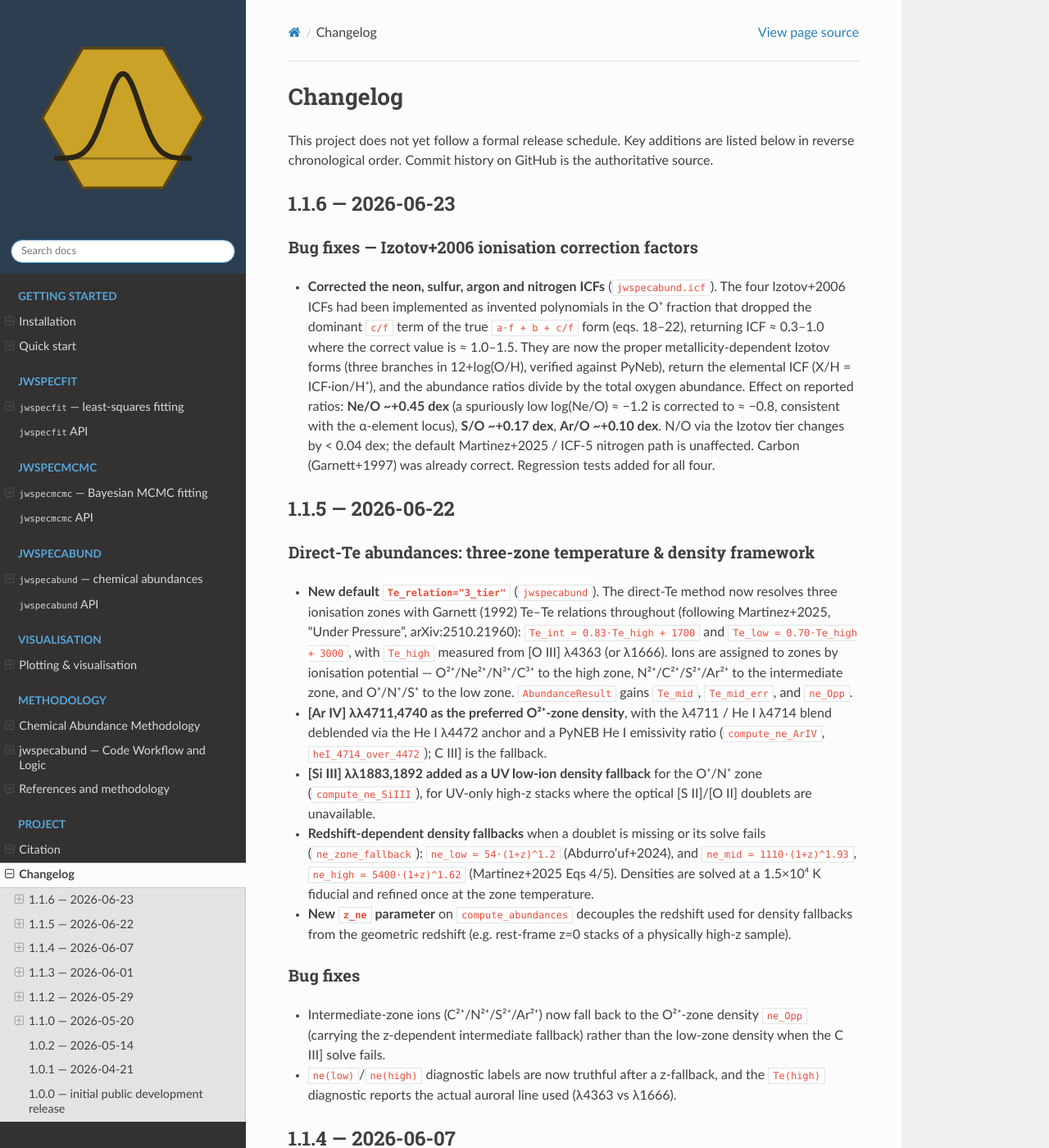
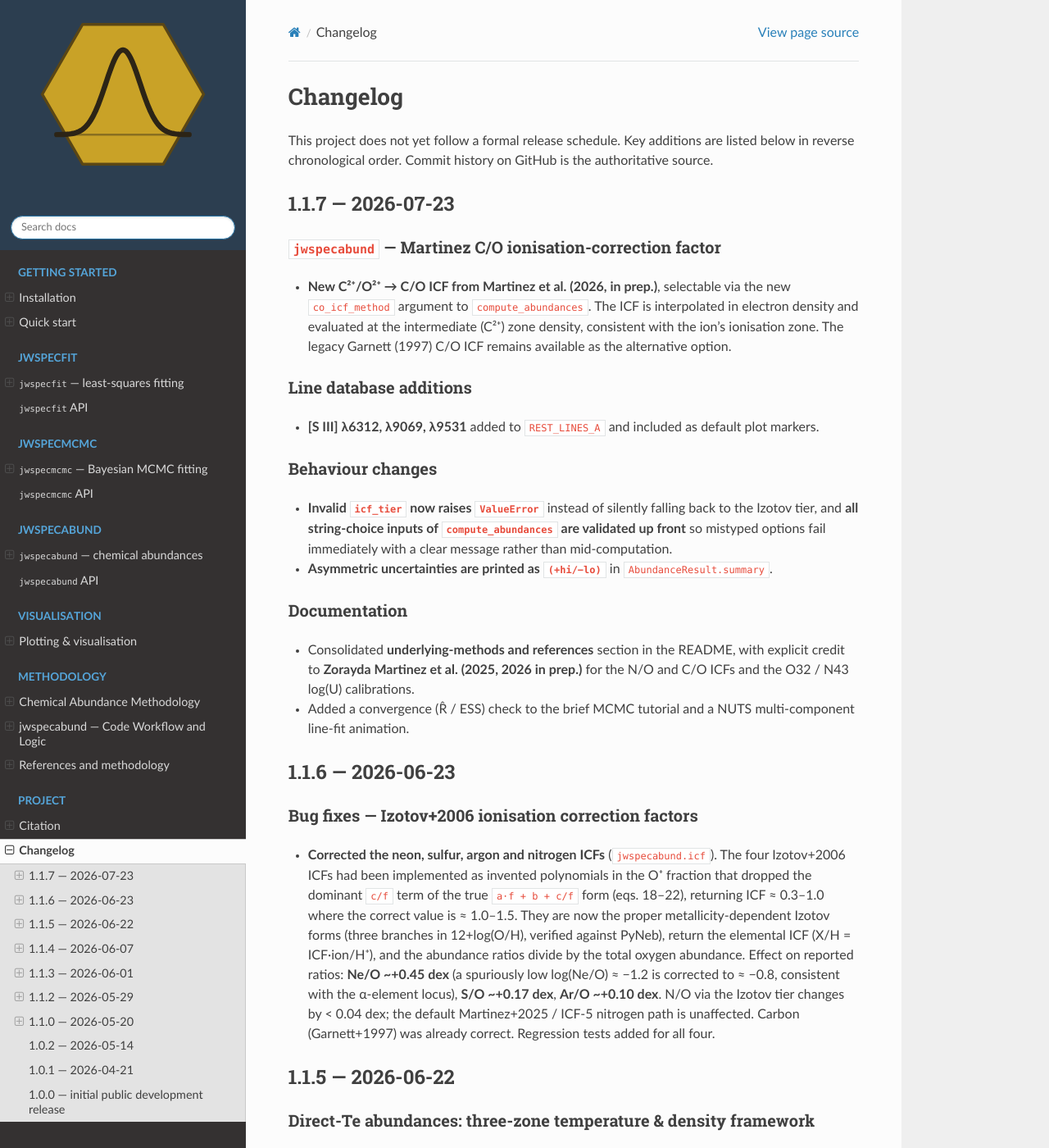
Before and after one commit to raunaq-rai/jwspecfit, a Sphinx documentation site: the page built from docs/changelog.md, in a window 1280 px wide and 1400 px high. Shown: the whole window at 82% size. Built offline with Sphinx 7.4.7 and the Read the Docs theme 3.1.0, drawn with Linux system fonts in a browser that asks for light colours.

Commit message:
Release v1.1.7
Bump version and date, add changelog entry. Highlights: Martinez et al.
(2026, in prep.) C/O ICF via co_icf_method, [S III] 6312/9069/9531 lines,
stricter compute_abundances input validation, asymmetric-error printing.
README credits Zorayda Martinez (2025, 2026 in prep.) for N/O and C/O ICFs.

```diff
--- a/docs/changelog.md
+++ b/docs/changelog.md
@@ -3,6 +3,38 @@
 This project does not yet follow a formal release schedule. Key
 additions are listed below in reverse chronological order. Commit
 history on GitHub is the authoritative source.
+
+## 1.1.7 — 2026-07-23
+
+### `jwspecabund` — Martinez C/O ionisation-correction factor
+
+- **New C²⁺/O²⁺ → C/O ICF from Martinez et al. (2026, in prep.)**, selectable
+  via the new `co_icf_method` argument to `compute_abundances`. The ICF is
+  interpolated in electron density and evaluated at the intermediate (C²⁺)
+  zone density, consistent with the ion's ionisation zone. The legacy
+  Garnett (1997) C/O ICF remains available as the alternative option.
+
+### Line database additions
+
+- **[S III] λ6312, λ9069, λ9531** added to `REST_LINES_A` and included as
+  default plot markers.
+
+### Behaviour changes
+
+- **Invalid `icf_tier` now raises `ValueError`** instead of silently falling
+  back to the Izotov tier, and **all string-choice inputs of
+  `compute_abundances` are validated up front** so mistyped options fail
+  immediately with a clear message rather than mid-computation.
+- **Asymmetric uncertainties are printed as `(+hi/−lo)`** in
+  `AbundanceResult.summary`.
+
+### Documentation
+
+- Consolidated **underlying-methods and references** section in the README,
+  with explicit credit to **Zorayda Martinez et al. (2025, 2026 in prep.)**
+  for the N/O and C/O ICFs and the O32 / N43 log(U) calibrations.
+- Added a convergence (R̂ / ESS) check to the brief MCMC tutorial and a NUTS
+  multi-component line-fit animation.
 
 ## 1.1.6 — 2026-06-23
 
--- a/pyproject.toml
+++ b/pyproject.toml
@@ -4,7 +4,7 @@ build-backend = "setuptools.build_meta"
 
 [project]
 name = "jwspecfit"
-version = "1.1.6"
+version = "1.1.7"
 description = "JWST NIRSpec emission-line fitting with resolution-aware Gaussian models"
 readme = "README.md"
 license = "MIT"
```
Also changed, not shown: README.md (+11 -8 lines), 1 other file.
